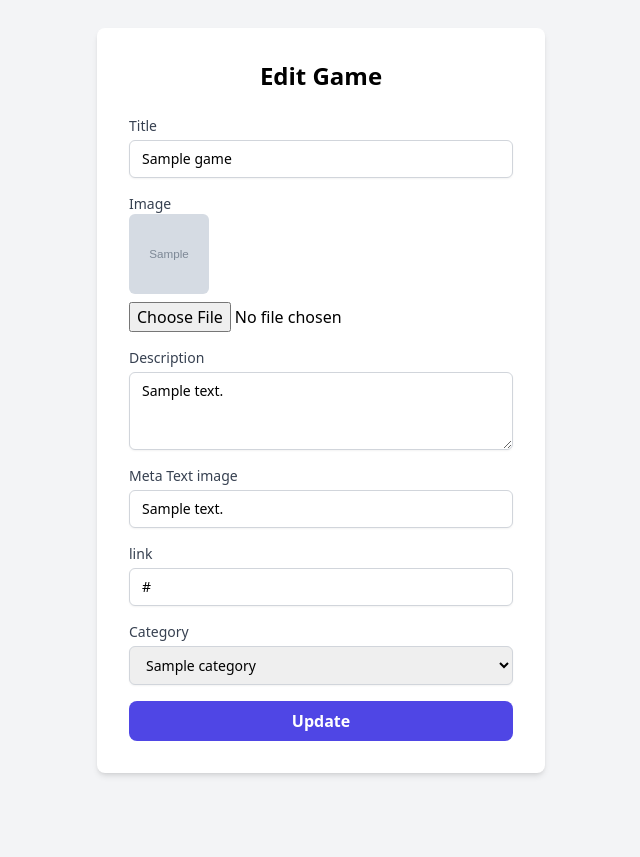
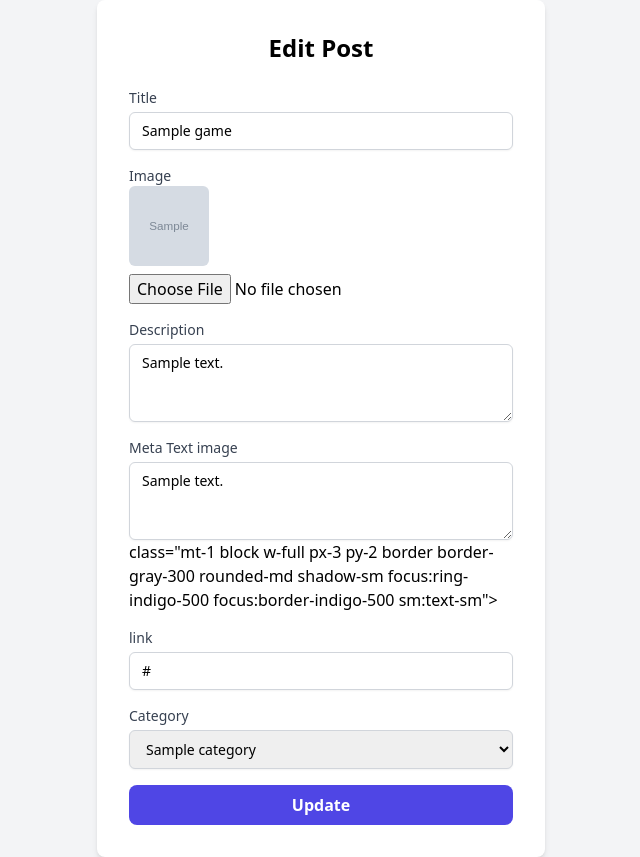
Before and after one commit to saroeuntola/fanciwheel, a PHP site: page /admin/page/game/edit.php?id=1 in a window 1280 px wide. Shown: the whole page, without its empty margins (319-959 px from the left). Before the commit the page ends 776 px from the top, so only its background shows below. Run offline with PHP 8.4, Linux system fonts and the light colour scheme; the visitor is signed in with stand-in values (Sample User, id 1); tables that the repository leaves empty or names only in its code hold one stand-in row (values such as "Sample post"); grey boxes marked "Sample" are stand-in pictures; some libraries are stand-ins or nearby versions.

Commit message:
fix meta text

```diff
--- a/admin/page/game/create.php
+++ b/admin/page/game/create.php
@@ -63,7 +63,8 @@ if ($_SERVER['REQUEST_METHOD'] == 'POST') {
             </div>
             <div class="mb-4">
                 <label class="block text-sm font-medium text-gray-700">Meta Text</label>
-                <input type="text" name="meta_text" required class="w-full px-3 py-2 border rounded-md">
+
+                <textarea name="meta_text" rows="3" class="w-full px-3 py-2 border rounded-md"></textarea>
             </div>
             <!-- Price -->
             <div class="mb-4">
--- a/admin/page/game/edit.php
+++ b/admin/page/game/edit.php
@@ -53,7 +53,7 @@ if ($_SERVER['REQUEST_METHOD'] == 'POST') {
 </head>
 <body class="bg-gray-100 flex items-center justify-center min-h-screen">
     <div class="w-full max-w-md bg-white p-8 rounded-lg shadow-md">
-        <h2 class="text-2xl font-bold text-center mb-6">Edit Game</h2>
+        <h2 class="text-2xl font-bold text-center mb-6">Edit Post</h2>
 
         <?php if (isset($error)): ?>
             <p class="text-red-500 text-center"><?= htmlspecialchars($error) ?></p>
@@ -83,8 +83,11 @@ if ($_SERVER['REQUEST_METHOD'] == 'POST') {
             </div>
             <div class="mb-4">
                 <label for="name" class="block text-sm font-medium text-gray-700">Meta Text image</label>
-                <input type="text" name="meta_text" value="<?= htmlspecialchars($productData['meta_text']) ?>" required
-                       class="mt-1 block w-full px-3 py-2 border border-gray-300 rounded-md shadow-sm focus:ring-indigo-500 focus:border-indigo-500 sm:text-sm">
+                <textarea name="meta_text" rows="3" required
+                class="mt-1 block w-full px-3 py-2 border border-gray-300 rounded-md shadow-sm focus:ring-indigo-500 focus:border-indigo-500 sm:text-sm"><?= htmlspecialchars($productData['meta_text']) ?></textarea>
+
+
+                class="mt-1 block w-full px-3 py-2 border border-gray-300 rounded-md shadow-sm focus:ring-indigo-500 focus:border-indigo-500 sm:text-sm">
             </div>
             <!-- game_link -->
             <div class="mb-4">
--- a/card.php
+++ b/card.php
@@ -276,7 +276,6 @@
                                 <span>No Image</span>
                             </div>
                         <?php endif; ?>
-
                     </div>
                     <div class="game-content">
                         <div class="game-rank"><?= ($index + 1) ?>. <?= htmlspecialchars($g['name']) ?></div>
@@ -308,7 +307,6 @@
                 </div>
             <?php endforeach; ?>
         <?php else: ?>
-            <!-- Empty State -->
             <div class="empty-state">
                 <svg fill="none" stroke="currentColor" viewBox="0 0 24 24">
                     <path stroke-linecap="round" stroke-linejoin="round" stroke-width="2" d="M20 13V6a2 2 0 00-2-2H6a2 2 0 00-2 2v7m16 0v5a2 2 0 01-2 2H6a2 2 0 01-2-2v-5m16 0h-2.586a1 1 0 00-.707.293l-2.414 2.414a1 1 0 01-.707.293h-3.172a1 1 0 01-.707-.293l-2.414-2.414a1 1 0 00-.707-.293H4"/>
@@ -338,7 +336,6 @@ function generateStarRating($rating, $maxStars = 5) {
     return $html;
 }
 
-// Function to format large numbers
 function formatNumber($number) {
     if ($number >= 1000000) {
         return number_format($number / 1000000, 1) . 'M';
```
Also changed, not shown: admin/page/include/sidebar.php (line endings or trailing spaces).
